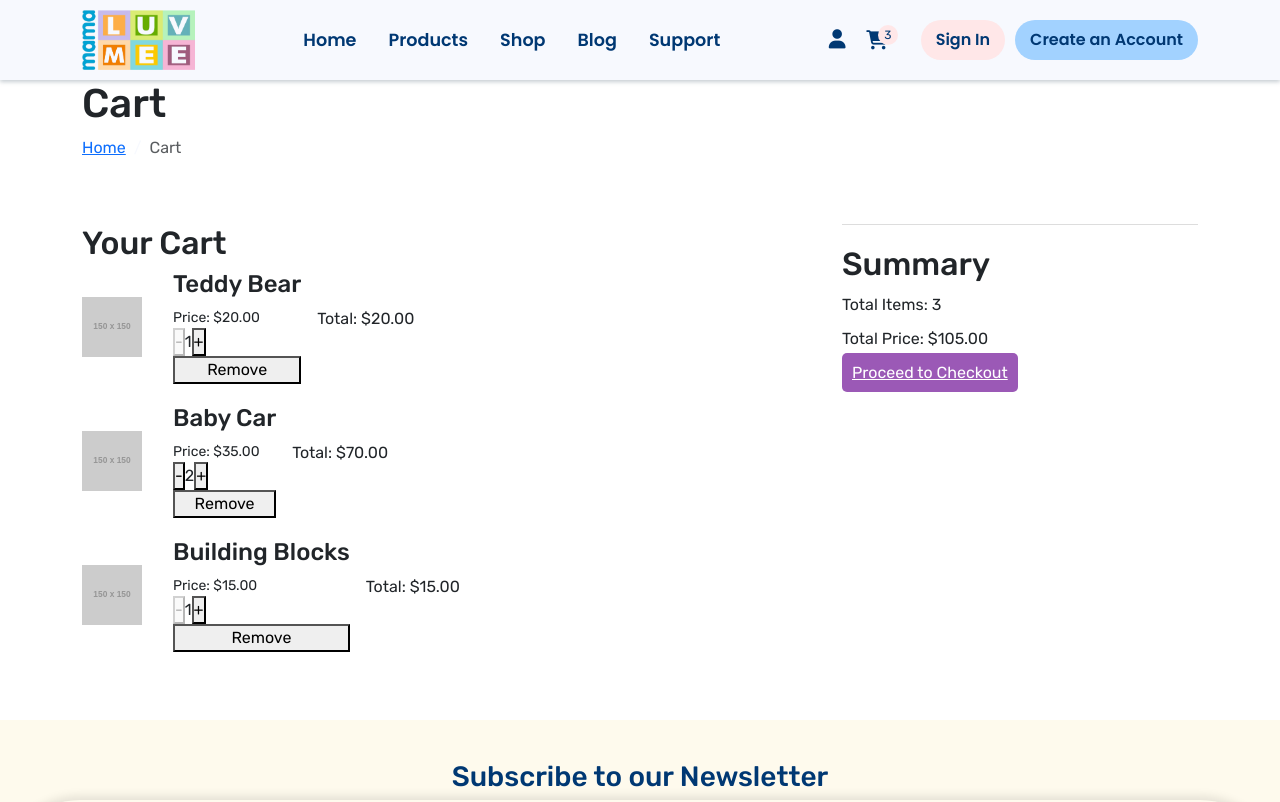
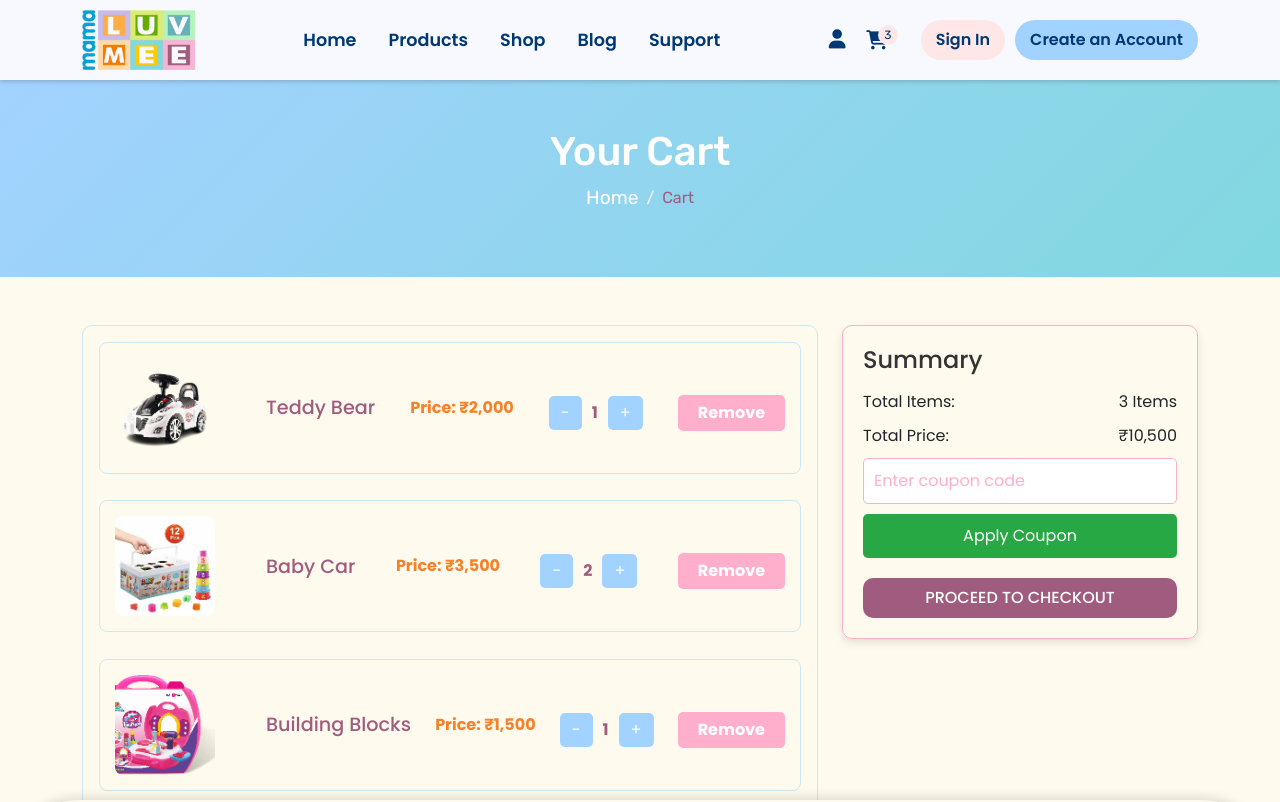
Before and after one commit to HARSH-VARDHAN-MISHRA/Mama-Lovely-Toy, a React (Create React App) app: page /cart in a window 1280 px wide. Shown: the top 802 px of the page. Built offline with nearby package versions, Linux system fonts and the light colour scheme.

Commit message:
update cart page

```diff
--- a/src/pages/CartPage/CartPage.css
+++ b/src/pages/CartPage/CartPage.css
@@ -0,0 +1,204 @@
+.cart-page{
+    background: var(--bg-yellow);
+    font-family: var(--font-family--poppins);
+}
+.cart-page .cart-items {
+    display: flex;
+    flex-direction: column;
+    gap: 0.4rem;
+    padding: 1rem;
+    border-radius: 10px;
+    border: 1px solid var(--color-light-blue);
+}
+
+.cart-page .cart-item {
+    display: flex;
+    align-items: center;
+    justify-content: space-between;
+    flex-wrap: wrap;
+    padding: 15px;
+    border: 1px solid var(--color-light-blue);
+    border-radius: 8px;
+    transition: transform 0.3s ease, box-shadow 0.3s ease;
+}
+
+.cart-page .cart-item:hover {
+    transform: translateY(-3px);
+    box-shadow: 0 6px 12px rgba(228, 225, 225, 0.1);
+}
+
+.cart-page .cart-item-image {
+    width: 100px;
+    height: 100px;
+    border-radius: 8px;
+    object-fit: cover;
+}
+
+.cart-page .cart-item-details {
+    flex: 1;
+    margin-left: 20px;
+    color: var(--color-marron);
+    display: flex;
+    align-items: center;
+    gap: 1rem;
+    justify-content: space-between;
+}
+
+.cart-page .cart-item-details h4 {
+    margin: 0 0 8px;
+    font-size: 1.2rem;
+}
+
+.cart-page .cart-item-details .item-price {
+    margin: 0;
+    font-size: 1rem;
+    font-weight: bold;
+    color: var(--color-orange);
+}
+
+.cart-page .quantity-control {
+    display: flex;
+    align-items: center;
+    margin-top: 10px;
+}
+
+.cart-page .quantity-control button {
+    background-color: var(--color-light-sky-blue);
+    color: #fff;
+    border: none;
+    padding: 5px 12px;
+    font-size: 1rem;
+    cursor: pointer;
+    border-radius: 5px;
+    transition: background-color 0.3s ease;
+}
+
+.cart-page .quantity-control button:hover {
+    background-color: var(--color-uranian-blue);
+}
+
+.cart-page .quantity-control span {
+    margin: 0 10px;
+    font-size: 1rem;
+    font-weight: bold;
+}
+
+.cart-page .remove-btn {
+    background-color: var(--color-carnation-pink);
+    color: #fff;
+    border: none;
+    padding: 6px 20px;
+    border-radius: 5px;
+    cursor: pointer;
+    transition: background-color 0.3s ease;
+    font-weight: bold;
+    margin-top: 10px;
+}
+
+.cart-page .remove-btn:hover {
+    background-color: var(--color-marron);
+}
+
+.cart-page .cart-item-total {
+    font-size: 1.1rem;
+    font-weight: bold;
+    color: var(--color-marron);
+    text-align: right;
+}
+
+@media (max-width: 768px) {
+    .cart-page .cart-item {
+        align-items: center;
+        justify-content: center;
+    }
+
+    .cart-page .cart-item-image {
+        width: 100%;
+        max-width: 120px;
+        height: auto;
+        margin-bottom: 15px;
+    }
+    .cart-page .cart-item-details {
+        flex: 1;
+        margin-left: 0px;
+        color: var(--color-marron);
+        display: flex;
+        align-items: flex-start;
+        gap: 0rem;
+        justify-content: center;
+        flex-direction: column;
+    }
+
+    .cart-page .cart-item-total {
+        text-align: left;
+        margin-top: 15px;
+    }
+}
+
+
+.cart-page .cart-summary {
+    padding: 20px;
+    border: 1px solid var(--color-carnation-pink);
+    border-radius: 10px;
+    box-shadow: 0 4px 8px rgba(0, 0, 0, 0.1);
+}
+
+.cart-page .cart-summary h2 {
+    font-size: 1.5rem;
+    color: #333;
+    margin-bottom: 15px;
+}
+
+.cart-page .coupon-section {
+    display: flex;
+    flex-direction: column;
+    gap: 10px;
+    margin-bottom: 15px;
+}
+
+.cart-page .coupon-section input {
+    padding: 10px;
+    border: 1px solid var(--color-carnation-pink);
+    border-radius: 5px;
+    font-size: 1rem;
+    width: 100%;
+    outline: none;
+}
+.cart-page .coupon-section input::placeholder{
+    color: var(--color-carnation-pink);
+}
+
+.cart-page .apply-coupon-btn {
+    background: #28a745;
+    color: #fff;
+    border: none;
+    padding: 10px;
+    border-radius: 5px;
+    cursor: pointer;
+    font-size: 1rem;
+    transition: background 0.3s ease;
+}
+
+.cart-page .apply-coupon-btn:hover {
+    background: #218838;
+}
+
+.cart-page .checkout-btn {
+    background: var(--color-marron);
+    color: #fff;
+    border: none;
+    padding: 0.5rem 0.3rem;
+    border-radius: 10px;
+    cursor: pointer;
+    font-size: 1rem;
+    font-weight: 500;
+    text-transform: uppercase;
+    transition: background 0.3s ease, transform 0.3s ease;
+    text-align: center;
+    display: block;
+    text-decoration: none;
+}
+
+.cart-page .checkout-btn:hover {
+    background: var(--color-orange);
+}
--- a/src/pages/CartPage/CartPage.jsx
+++ b/src/pages/CartPage/CartPage.jsx
@@ -1,28 +1,32 @@
 import React, { useState } from 'react';
 import { Link } from 'react-router-dom';
 import './CartPage.css';
+
+import pic5 from '../../Assets/Picture5.png';
+import pic6 from '../../Assets/Picture6.jpg';
+import pic7 from '../../Assets/Picture7.png';
 
 const CartPage = () => {
     const [cartItems, setCartItems] = useState([
         {
             id: 1,
             name: "Teddy Bear",
-            imageUrl: "https://via.placeholder.com/150",
-            price: 20.00,
+            imageUrl: pic5,
+            price: 2000, // Use INR instead of USD
             quantity: 1
         },
         {
             id: 2,
             name: "Baby Car",
-            imageUrl: "https://via.placeholder.com/150",
-            price: 35.00,
+            imageUrl: pic6,
+            price: 3500,
             quantity: 2
         },
         {
             id: 3,
             name: "Building Blocks",
-            imageUrl: "https://via.placeholder.com/150",
-            price: 15.00,
+            imageUrl: pic7,
+            price: 1500,
             quantity: 1
         }
     ]);
@@ -41,10 +45,10 @@ const CartPage = () => {
 
     return (
         <>
-            <section className="breadcrumb-section">
+            <section className="bread">
                 <div className="container">
                     <nav aria-label="breadcrumb">
-                        <h1>Cart</h1>
+                        <h1>Your Cart</h1>
                         <ol className="breadcrumb">
                             <li className="breadcrumb-item"><Link to="/">Home</Link></li>
                             <li className="breadcrumb-item active" aria-current="page">Cart</li>
@@ -53,21 +57,23 @@ const CartPage = () => {
                 </div>
             </section>
 
-            <section className="cart-section py-5">
+            <section className="cart-page py-5">
                 <div className="container">
                     <div className="row">
-                        <div className="col-md-8">
-                            <h2 className="cart-title">Your Cart</h2>
                         {cartItems.length === 0 ? (
                             <p className="empty-cart-message">Your cart is empty.</p>
+
                         ) : (
+
+                            <>
+                                <div className="col-md-8 mb-4">
                                     <div className="cart-items">
                                         {cartItems.map(item => (
                                             <div className="cart-item" key={item.id}>
-                                            <img src={item.imageUrl} alt={item.name} className="item-image" />
-                                            <div className="item-details">
-                                                <h4>{item.name}</h4>
-                                                <p>Price: ${item.price.toFixed(2)}</p>
+                                                <img src={item.imageUrl} alt={item.name} className="cart-item-image" />
+                                                <div className="cart-item-details">
+                                                    <h4 className='mb-0 flex-wrap'>{item.name}</h4>
+                                                    <p className="item-price">Price: ₹{item.price.toLocaleString()}</p>
                                                     <div className="quantity-control">
                                                         <button onClick={() => handleQuantityChange(item.id, -1)} disabled={item.quantity === 1}>-</button>
                                                         <span>{item.quantity}</span>
@@ -75,22 +81,28 @@ const CartPage = () => {
                                                     </div>
                                                     <button className="remove-btn" onClick={() => handleRemoveItem(item.id)}>Remove</button>
                                                 </div>
-                                            <div className="item-total">
-                                                <p>Total: ${(item.price * item.quantity).toFixed(2)}</p>
-                                            </div>
+                                                {/* <div className="cart-item-total">
+                                                    <p>Total: ₹{(item.price * item.quantity).toLocaleString()}</p>
+                                                </div> */}
                                             </div>
                                         ))}
                                     </div>
-                            )}
                                 </div>
+
                                 <div className="col-md-4">
                                     <div className="cart-summary">
                                         <h2>Summary</h2>
-                                <p>Total Items: {cartItems.length}</p>
-                                <p>Total Price: ${totalPrice.toFixed(2)}</p>
+                                        <p  className="d-flex justify-content-between align-items-center">Total Items: <span>{cartItems.length} Items</span></p>
+                                        <p  className="d-flex justify-content-between align-items-center">Total Price: <span>₹{totalPrice.toLocaleString()}</span></p>
+                                        <div className="coupon-section">
+                                            <input type="text" placeholder="Enter coupon code" />
+                                            <button className="apply-coupon-btn">Apply Coupon</button>
+                                        </div>
                                         <Link to="/checkout" className="checkout-btn">Proceed to Checkout</Link>
                                     </div>
                                 </div>
+                            </>
+                        )}
                     </div>
                 </div>
             </section>
```
Lines whose indentation alone changed are shown as unchanged.
